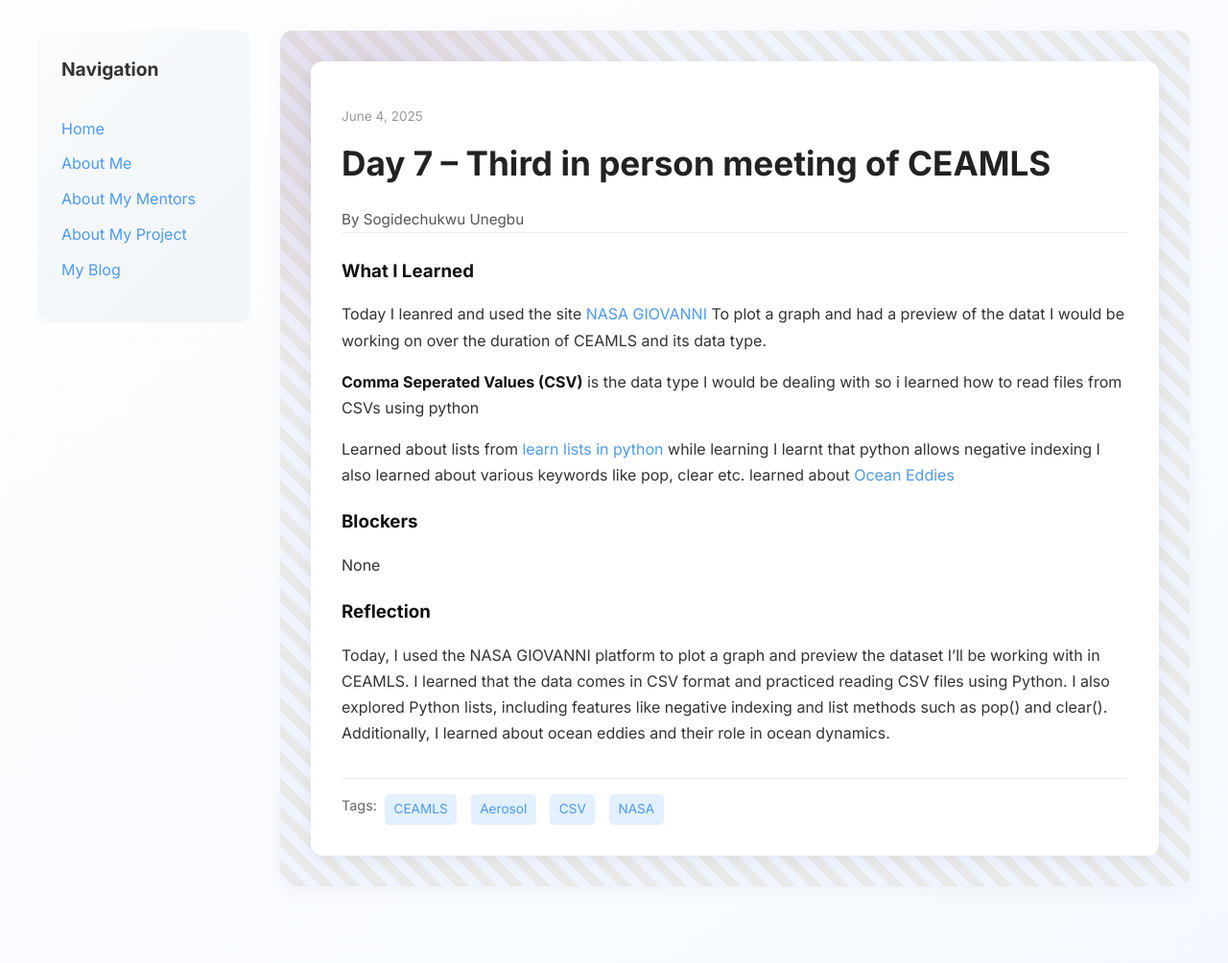
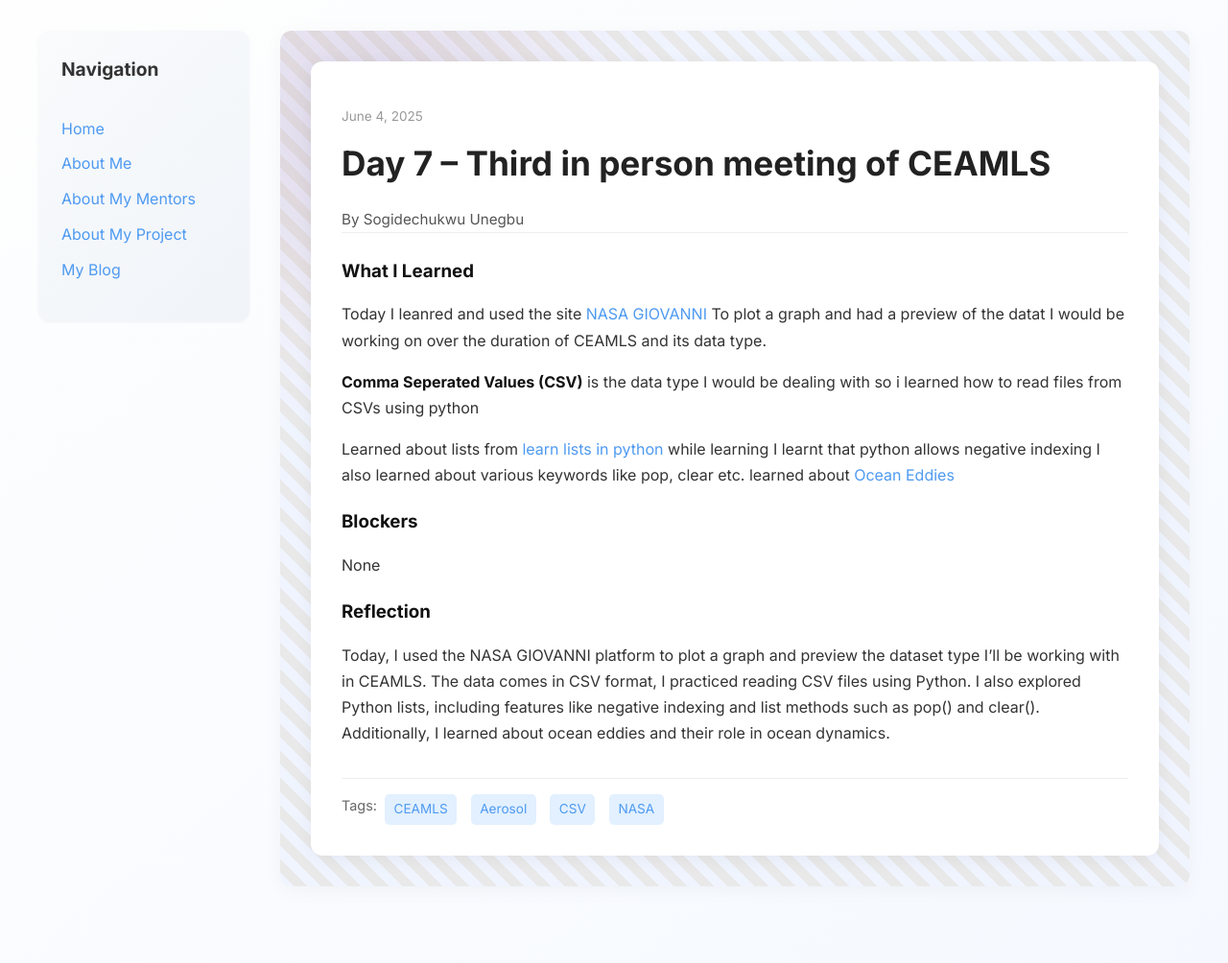
Before and after one commit to UnegbuSogidechukwu/UnegbuSogidechukwu.github.io, a Jekyll site: the page built from _posts/2025-06-04-day-7.md, in a window 1280 px wide. Shown: the whole page at 96% size. Built offline with Jekyll 4.4.1, drawn with Linux system fonts in a browser that asks for light colours.

Commit message:
Update 2025-06-04-day-7.md

```diff
--- a/_posts/2025-06-04-day-7.md
+++ b/_posts/2025-06-04-day-7.md
@@ -19,6 +19,6 @@ blockers: |
   None
 
 reflection: |
-  Today, I used the NASA GIOVANNI platform to plot a graph and preview the dataset I'll be working with in CEAMLS. I learned that the data comes in CSV format and practiced reading CSV files using Python. I also explored Python lists, including features like negative indexing and list methods such as pop() and clear(). Additionally, I learned about ocean eddies and their role in ocean dynamics.
+  Today, I used the NASA GIOVANNI platform to plot a graph and preview the dataset type I'll be working with in CEAMLS. The data comes in CSV format, I practiced reading CSV files using Python. I also explored Python lists, including features like negative indexing and list methods such as pop() and clear(). Additionally, I learned about ocean eddies and their role in ocean dynamics.
 
 ---
```
